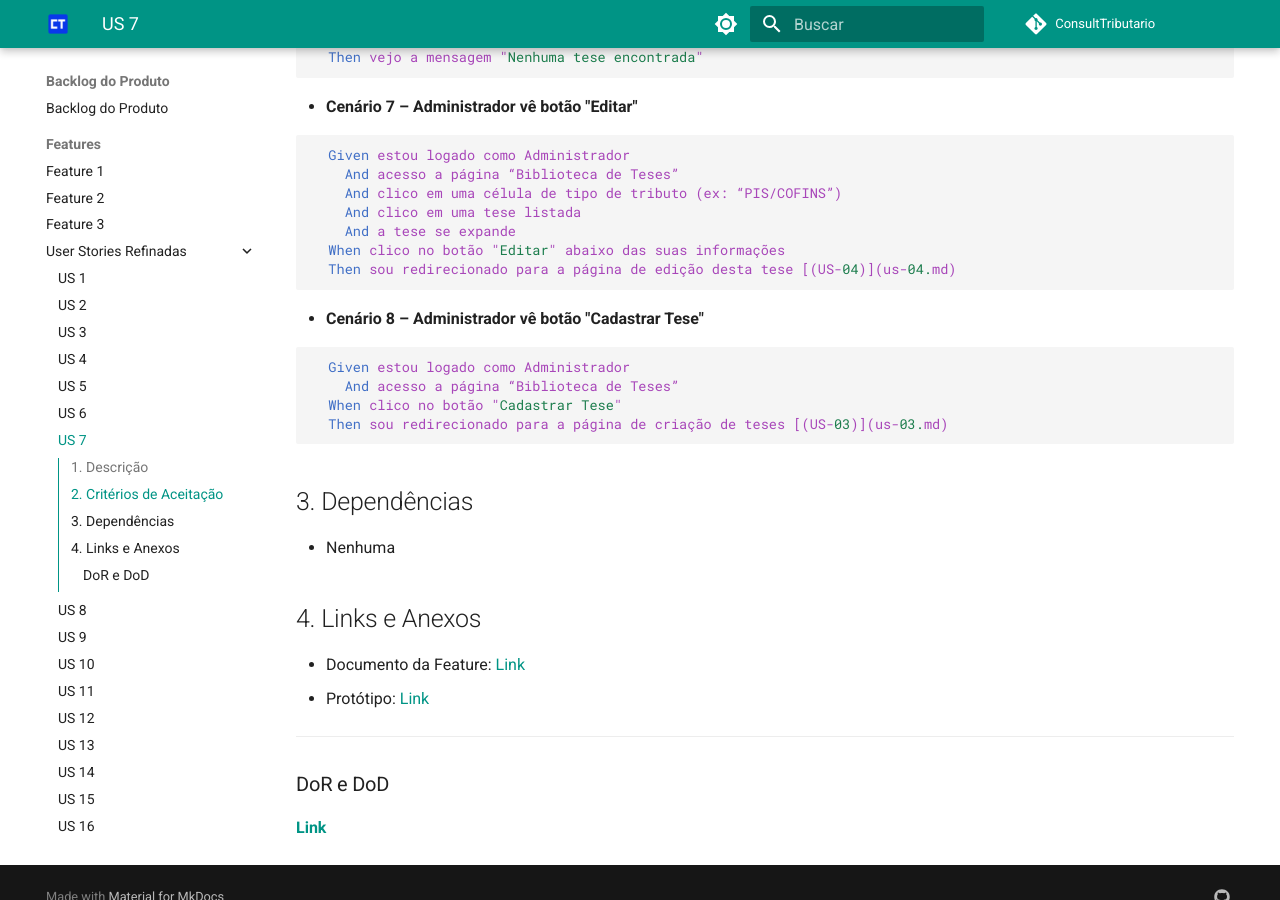
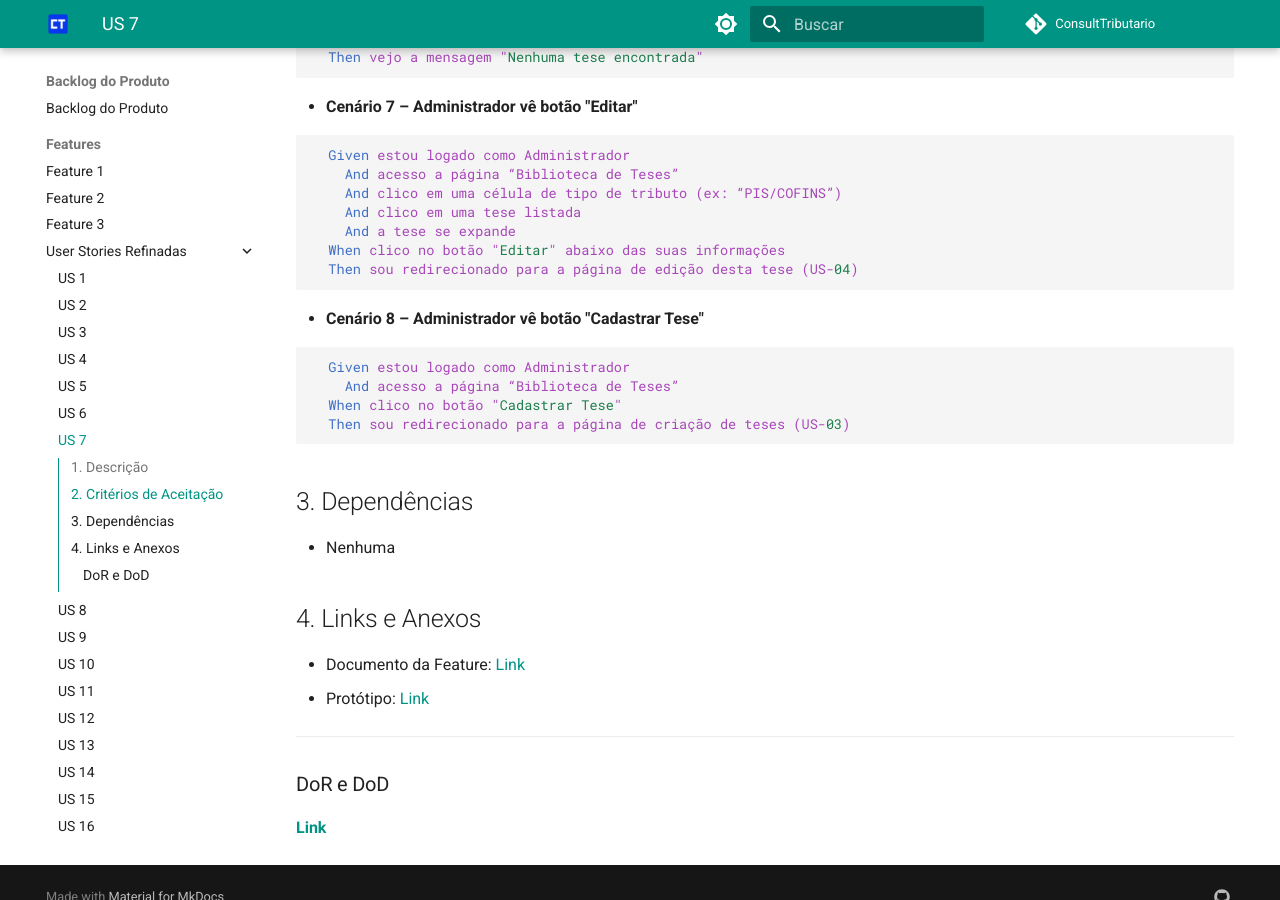
Before and after one commit to mdsreq-fga-unb/2025.1-T02-ConsultTributario, an MkDocs documentation site: the page built from docs/features/gerenciar-teses-tributarias/us-07.md, in a window 1280 px wide and 900 px high, scrolled down 1450 px. Built offline with MkDocs 1.6.1 and Material for MkDocs 9.7.7, drawn with Linux system fonts in a browser that asks for light colours; comment, search, counter and statistics services are not loaded; some of the changed lines change nothing that is shown.

Commit message:
doc: fix links de us

````diff
--- a/docs/features/gerenciar-teses-tributarias/us-07.md
+++ b/docs/features/gerenciar-teses-tributarias/us-07.md
@@ -80,7 +80,7 @@
     And clico em uma tese listada
     And a tese se expande
   When clico no botão "Editar" abaixo das suas informações
-  Then sou redirecionado para a página de edição desta tese [(US-04)](us-04.md)
+  Then sou redirecionado para a página de edição desta tese (US-04)
 ```
 
 - **Cenário 8 – Administrador vê botão "Cadastrar Tese"**
@@ -89,7 +89,7 @@
   Given estou logado como Administrador
     And acesso a página “Biblioteca de Teses”
   When clico no botão "Cadastrar Tese"
-  Then sou redirecionado para a página de criação de teses [(US-03)](us-03.md)
+  Then sou redirecionado para a página de criação de teses (US-03)
 ```
 
 ## 3. Dependências
````
